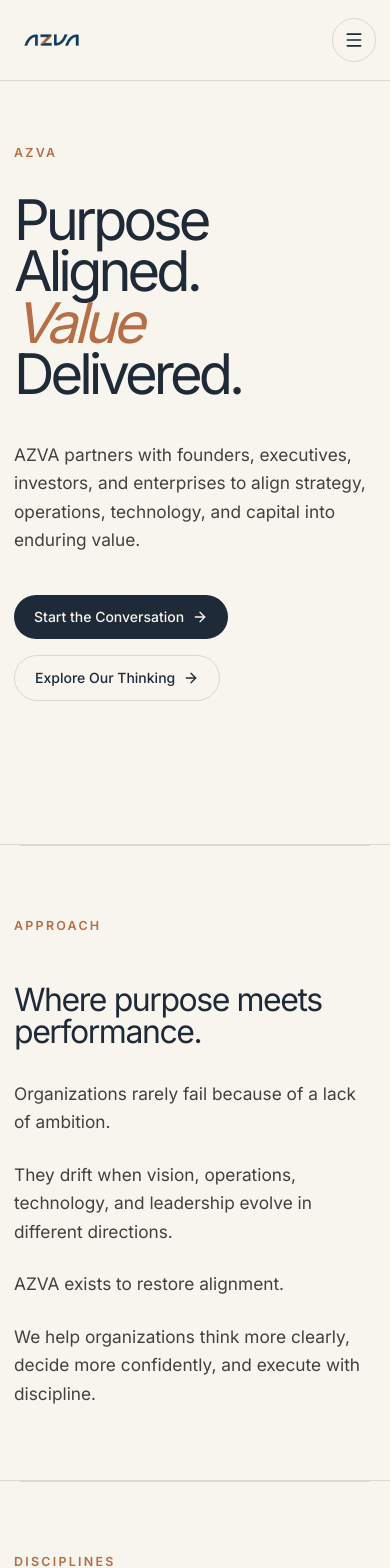
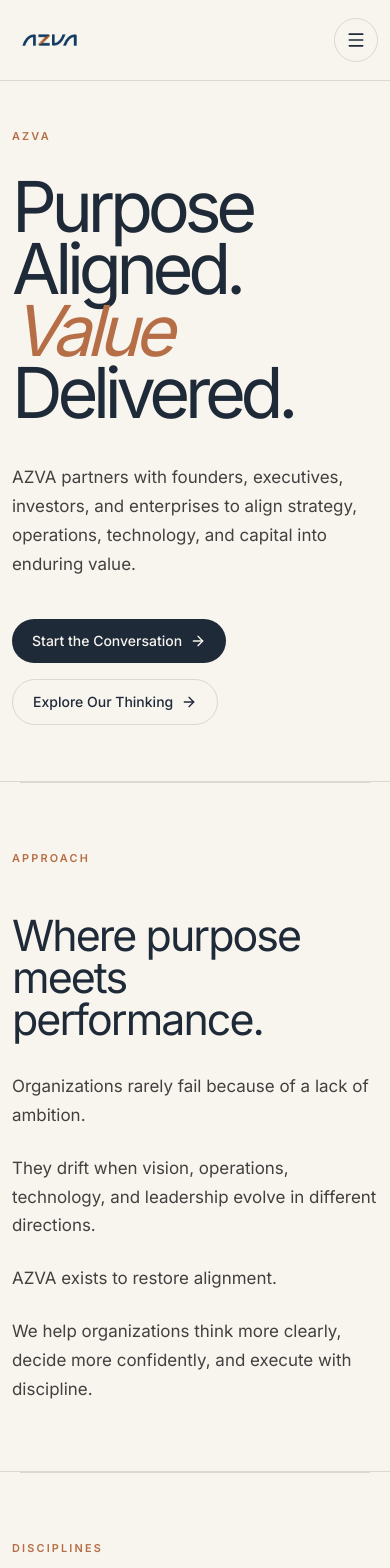
Before and after one commit to mazk33/azva, a Next.js app: page / in a window 390 px wide. Shown: the top 1568 px of the page. Built offline with nearby package versions, Linux system fonts and the light colour scheme.

Commit message:
Polish responsive UX rhythm

```diff
--- a/src/app/globals.css
+++ b/src/app/globals.css
@@ -217,3 +217,67 @@ body {
   color: var(--azva-accent);
   text-decoration-color: var(--azva-accent);
 }
+
+@media (max-width: 1024px) {
+  .display-xl {
+    font-size: clamp(4rem, 13vw, 7rem);
+    line-height: 0.9;
+  }
+
+  .section-azva {
+    padding: 88px 0;
+  }
+}
+
+@media (max-width: 768px) {
+  .display-xl {
+    font-size: clamp(3.4rem, 17vw, 5.4rem);
+    line-height: 0.88;
+    letter-spacing: -0.075em;
+  }
+
+  .display-lg,
+  .heading-xl {
+    font-size: clamp(2.4rem, 10vw, 3.7rem);
+    line-height: 0.98;
+  }
+
+  .body-lg {
+    font-size: 1.06rem;
+    line-height: 1.7;
+  }
+
+  .body-md {
+    font-size: 0.98rem;
+    line-height: 1.68;
+  }
+
+  .eyebrow,
+  .azva-section-label {
+    font-size: 0.68rem;
+    letter-spacing: 0.2em;
+  }
+}
+
+@media (max-width: 480px) {
+  .container-azva {
+    width: min(100% - 24px, 1120px);
+  }
+
+  .section-azva {
+    padding: 68px 0;
+  }
+
+  .display-xl {
+    font-size: clamp(3rem, 18vw, 4.6rem);
+  }
+
+  .heading-xl {
+    font-size: clamp(2.1rem, 11vw, 3.2rem);
+  }
+
+  .btn-primary,
+  .btn-secondary {
+    width: 100%;
+  }
+}
--- a/src/app/page.tsx
+++ b/src/app/page.tsx
@@ -48,7 +48,7 @@ export default function Home() {
     <main>
       <Navbar />
 
-      <section className="min-h-screen pt-36 md:pt-44">
+      <section className="min-h-[92vh] pt-32 md:min-h-screen md:pt-44">
         <div className="container-azva grid items-center gap-14 lg:grid-cols-[1.05fr_0.95fr]">
           <FadeIn>
             <div>
@@ -136,7 +136,7 @@ export default function Home() {
               {capabilities.map((item, index) => (
                 <Lift
                   key={item.title}
-                  className="grid gap-6 py-10 md:grid-cols-[0.15fr_0.35fr_0.5fr] md:items-start"
+                  className="grid gap-4 py-9 md:gap-6 md:py-10 md:grid-cols-[0.15fr_0.35fr_0.5fr] md:items-start"
                 >
                   <div className="text-sm text-[var(--azva-accent)]">
                     {String(index + 1).padStart(2, "0")}
@@ -225,7 +225,7 @@ export default function Home() {
               </div>
             </div>
 
-            <div className="mt-14 grid gap-4 md:grid-cols-4">
+            <div className="mt-12 grid gap-4 sm:grid-cols-2 lg:grid-cols-4">
               {prizmScores.map(([score, label]) => (
                 <div
                   key={score}
```
